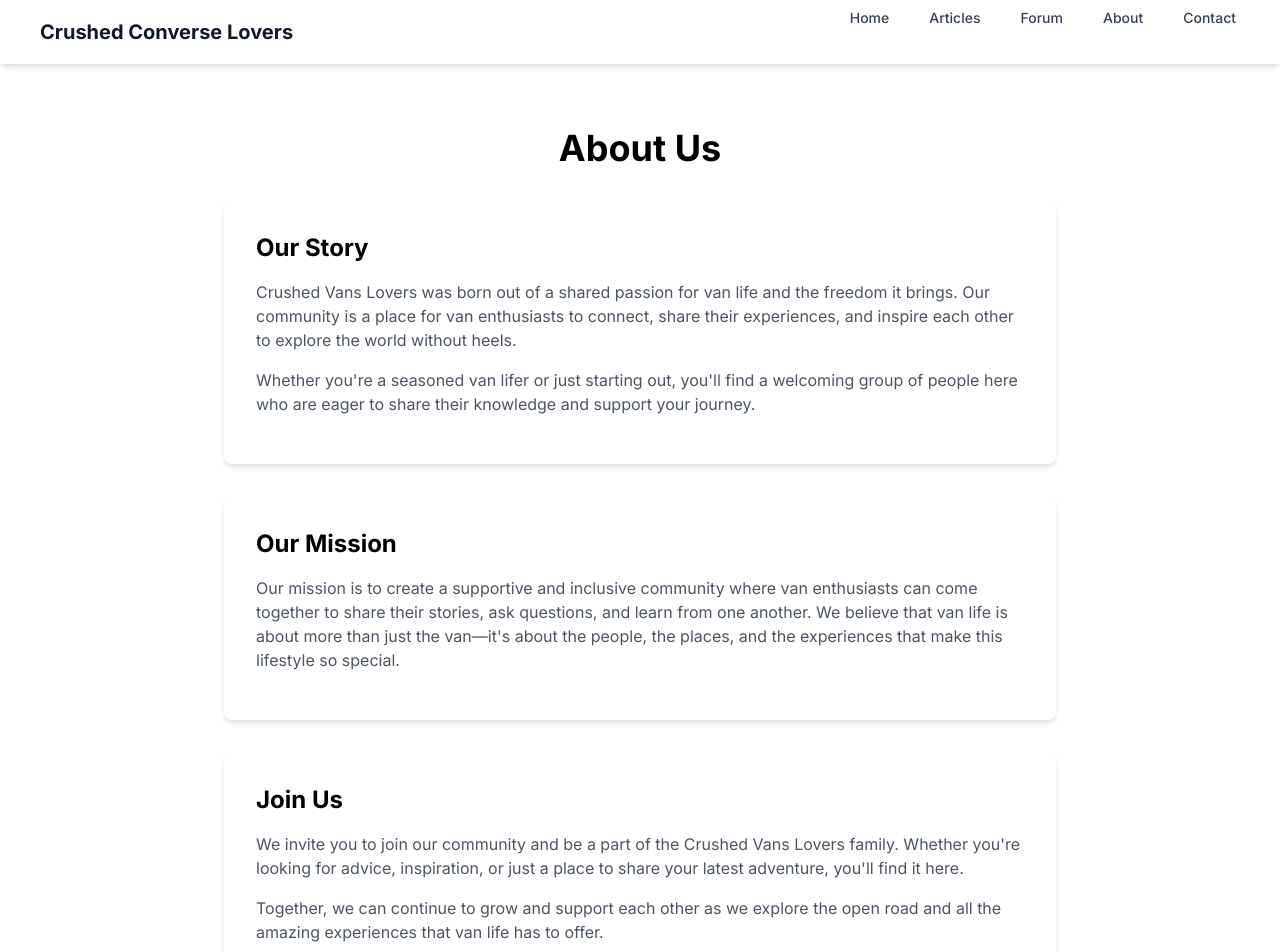
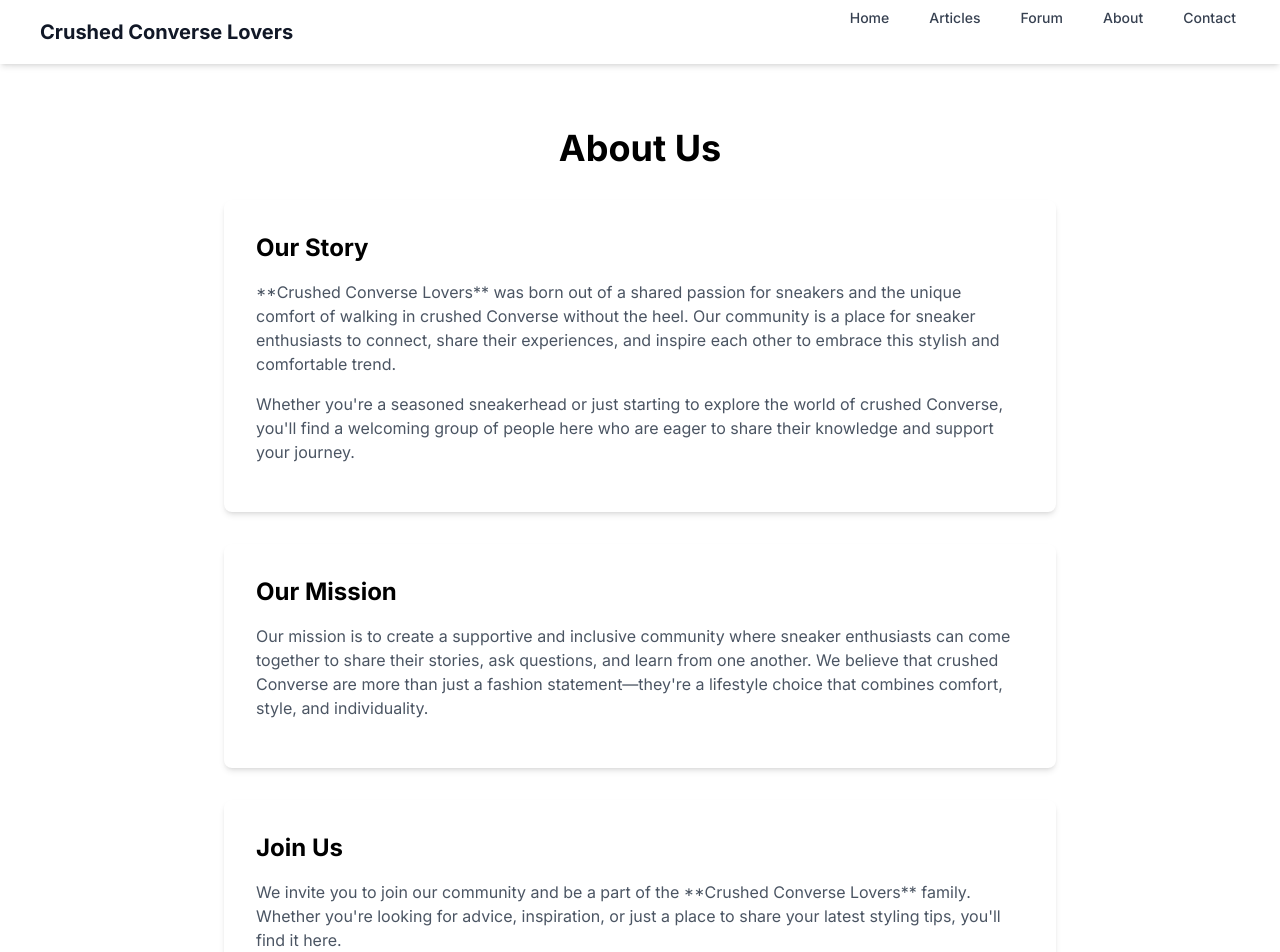
Before and after one commit to guy20ome/crushed-vans-lovers, a Next.js app: page /about in a window 1280 px wide. Shown: the top 952 px of the page. Built offline with nearby package versions, Linux system fonts and the light colour scheme.

Commit message:
Update About page for Crushed Converse Lovers

```diff
--- a/src/app/about/page.tsx
+++ b/src/app/about/page.tsx
@@ -7,40 +7,33 @@
         <div className="bg-white rounded-lg shadow-md p-8 mb-8">
           <h2 className="text-2xl font-bold mb-4">Our Story</h2>
           <p className="text-gray-600 mb-4">
-            Crushed Vans Lovers was born out of a shared passion for van life and
-            the freedom it brings. Our community is a place for van enthusiasts to
-            connect, share their experiences, and inspire each other to explore the
-            world without heels.
+            **Crushed Converse Lovers** was born out of a shared passion for sneakers and the unique comfort of walking in crushed Converse without the heel.
+            Our community is a place for sneaker enthusiasts to connect, share their experiences, and inspire each other to embrace this stylish and comfortable trend.
           </p>
           <p className="text-gray-600 mb-4">
-            Whether you're a seasoned van lifer or just starting out, you'll find a
-            welcoming group of people here who are eager to share their knowledge
-            and support your journey.
+            Whether you're a seasoned sneakerhead or just starting to explore the world of crushed Converse, you'll find a welcoming group of people here
+            who are eager to share their knowledge and support your journey.
           </p>
         </div>
 
         <div className="bg-white rounded-lg shadow-md p-8 mb-8">
           <h2 className="text-2xl font-bold mb-4">Our Mission</h2>
           <p className="text-gray-600 mb-4">
-            Our mission is to create a supportive and inclusive community where van
-            enthusiasts can come together to share their stories, ask questions,
-            and learn from one another. We believe that van life is about more than
-            just the van—it's about the people, the places, and the experiences that
-            make this lifestyle so special.
+            Our mission is to create a supportive and inclusive community where sneaker enthusiasts can come together to share their stories,
+            ask questions, and learn from one another. We believe that crushed Converse are more than just a fashion statement—they're a lifestyle choice
+            that combines comfort, style, and individuality.
           </p>
         </div>
 
         <div className="bg-white rounded-lg shadow-md p-8">
           <h2 className="text-2xl font-bold mb-4">Join Us</h2>
           <p className="text-gray-600 mb-4">
-            We invite you to join our community and be a part of the Crushed Vans
-            Lovers family. Whether you're looking for advice, inspiration, or just a
-            place to share your latest adventure, you'll find it here.
+            We invite you to join our community and be a part of the **Crushed Converse Lovers** family. Whether you're looking for advice,
+            inspiration, or just a place to share your latest styling tips, you'll find it here.
           </p>
           <p className="text-gray-600">
-            Together, we can continue to grow and support each other as we explore
-            the open road and all the amazing experiences that van life has to
-            offer.
+            Together, we can continue to grow and support each other as we explore the world of crushed Converse and all the amazing
+            experiences that this trend has to offer.
           </p>
         </div>
       </div>
```
